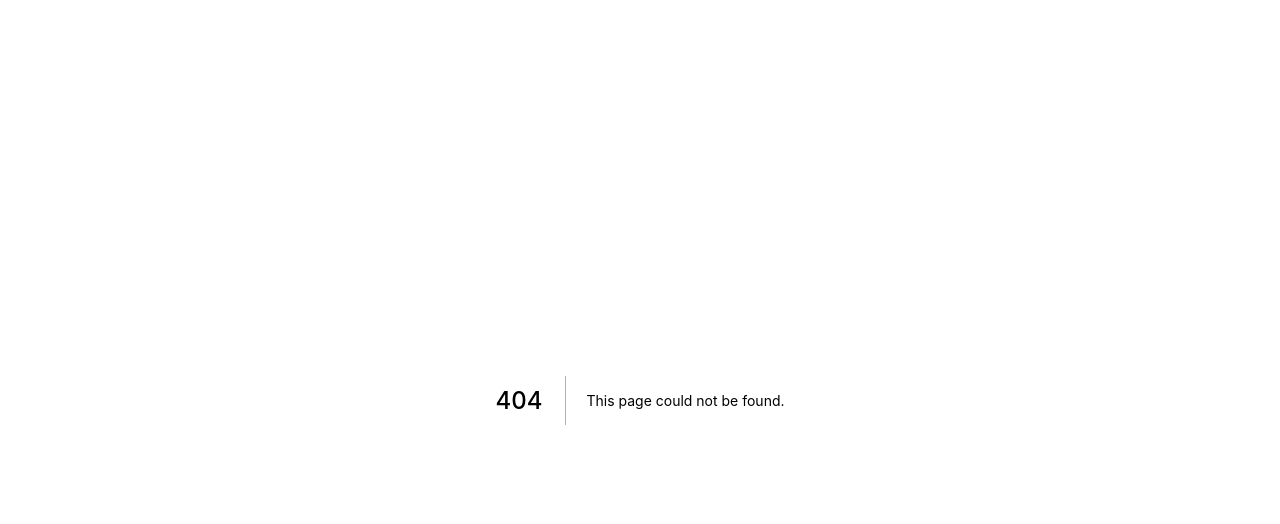
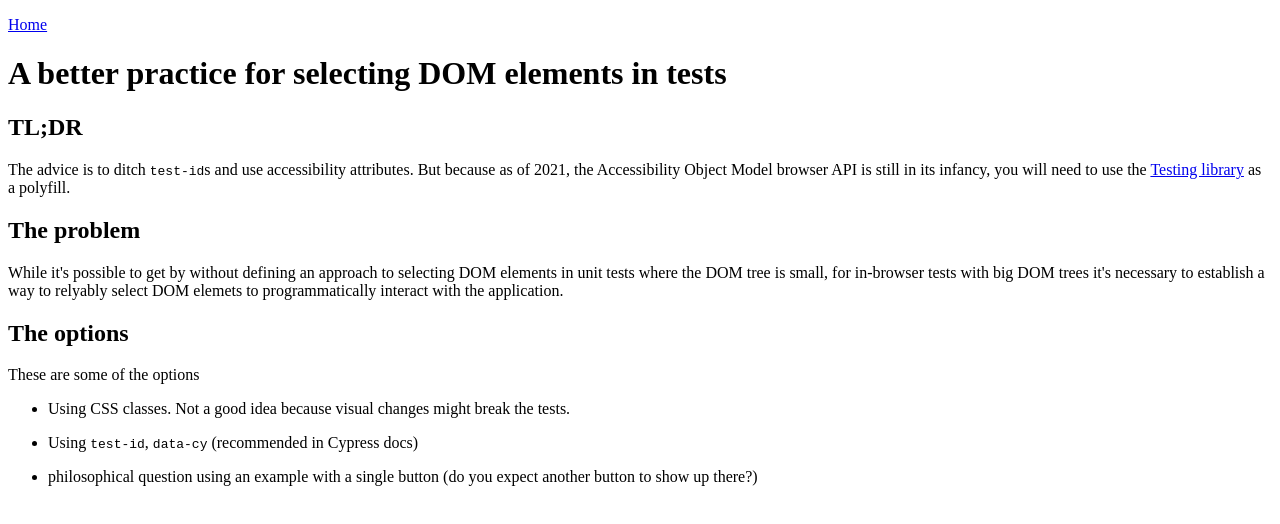
Before and after one commit to mvasin/notes-on-software.com, a Next.js app: page /posts/dom-selectors in a window 1280 px wide. Before the commit this address had no page. Shown: the top 524 px of the page. Built offline with nearby package versions, Linux system fonts and the light colour scheme.

Commit message:
add content

```diff
--- a/pages/index.mdx
+++ b/pages/index.mdx
@@ -1,3 +1,7 @@
+import Link from 'next/link'
+
 # Notes on software
 
-A collection of thoughts and ideas about software engineering.
+A collection of Mikhail Vasin's thoughts and ideas on software engineering
+
+[A better practice for selecting DOM elements in tests](/posts/dom-selectors)
--- /dev/null
+++ b/pages/posts/dom-selectors.mdx
@@ -0,0 +1,28 @@
+[Home](/)
+
+# A better practice for selecting DOM elements in tests
+
+## TL;DR
+
+The advice is to ditch `test-id`s and use accessibility attributes. But because
+as of 2021, the Accessibility Object Model browser API is still in its infancy,
+you will need to use the [Testing library](https://testing-library.com/) as a
+polyfill.
+
+## The problem
+
+While it's possible to get by without defining an approach to selecting DOM
+elements in unit tests where the DOM tree is small, for in-browser tests with
+big DOM trees it's necessary to establish a way to relyably select DOM elemets
+to programmatically interact with the application.
+
+## The options
+
+These are some of the options
+
+- Using CSS classes. Not a good idea because visual changes might break the tests.
+- Using `test-id`, `data-cy` (recommended in Cypress docs)
+
+
+- philosophical question using an example with a single button (do you expect
+another button to show up there?)
--- a/pages/posts/hello.mdx
+++ /dev/null
@@ -1,5 +0,0 @@
-# Hello
-
-world
-
-export default ({children}) => <div style={{width: '200px', backgroundColor: 'red'}}>{children}</div>
```
